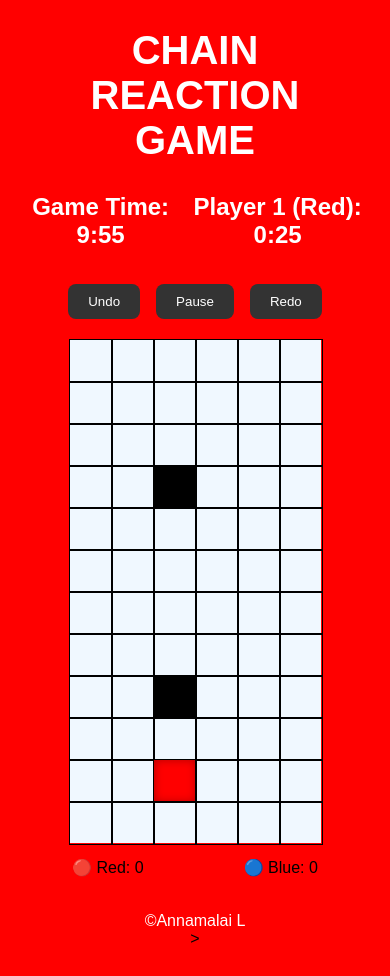
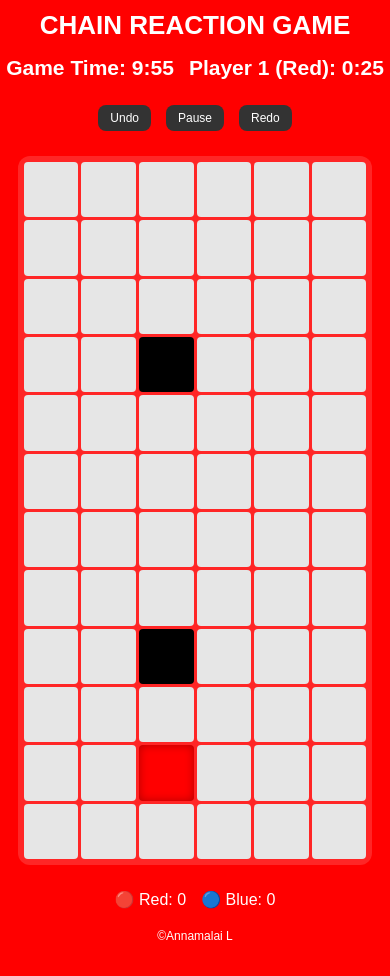
Before and after one commit to annamalail-dev/deltawd1, a plain HTML site: page index.html in a window 390 px wide. Drawn offline with Linux system fonts and the light colour scheme.

Commit message:
final changes updated

```diff
--- a/index.html
+++ b/index.html
@@ -7,6 +7,10 @@
     <link
       href="https://fonts.googleapis.com/css?family=Indie+Flower|Lobster"
       rel="stylesheet"
+    />
+    <meta
+      name="viewport"
+      content="width=device-width, initial-scale=1.0, maximum-scale=1.0, user-scalable=no"
     />
   </head>
   <body>
@@ -116,4 +120,3 @@
     <footer>&copy;Annamalai L</footer>
   </body>
 </html>
->
--- a/script.js
+++ b/script.js
@@ -26,10 +26,16 @@ function generateBomb() {
 
     valid = true;
 
-    // ❌ avoid teleport + adjacent
     let dirs = [
-      [0,0],[1,0],[-1,0],[0,1],[0,-1],
-      [1,1],[1,-1],[-1,1],[-1,-1]
+      [0, 0],
+      [1, 0],
+      [-1, 0],
+      [0, 1],
+      [0, -1],
+      [1, 1],
+      [1, -1],
+      [-1, 1],
+      [-1, -1],
     ];
 
     for (let [dr, dc] of dirs) {
@@ -47,7 +53,7 @@ function generateBomb() {
 
     if (valid) {
       bombCell = [r, c];
-      console.log("💣 Bomb:", r, c);
+      console.log("Bomb:", r, c);
     }
   }
 }
@@ -57,7 +63,6 @@ function explodeBomb(r, c) {
 
   for (let dr = -1; dr <= 1; dr++) {
     for (let dc = -1; dc <= 1; dc++) {
-
       let nr = r + dr;
       let nc = c + dc;
 
@@ -81,7 +86,7 @@ function explodeBomb(r, c) {
 
   bombCell = null;
 
-  console.log("💥 exploded");
+  console.log("exploded");
 }
 
 function saveState() {
@@ -186,7 +191,6 @@ function initBoard() {
         cell.classList.add("teleport");
       }
 
-      // 💣 bomb
       if (bombCell && r === bombCell[0] && c === bombCell[1]) {
         cell.classList.add("bomb");
       }
@@ -301,6 +305,8 @@ function explodeChain() {
     bombSound.currentTime = 0;
     bombSound.play();
 
+    let triggeredBomb = null;
+
     let dirs = [
       [1, 0],
       [-1, 0],
@@ -320,7 +326,7 @@ function explodeChain() {
 
         if (nr === teleportA[0] && nc === teleportA[1]) {
           targetR = teleportB[0];
-          targetC = teleportB[1]-1;
+          targetC = teleportB[1] - 1;
         } else if (nr === teleportB[0] && nc === teleportB[1]) {
           targetR = teleportA[0];
           targetC = teleportA[1] - 1;
@@ -337,14 +343,18 @@ function explodeChain() {
         else blueTotal++;
 
         if (bombCell && targetR === bombCell[0] && targetC === bombCell[1]) {
-          explodeBomb(targetR, targetC);
-          return;
+          triggeredBomb = [targetR, targetC];
+          continue;
         }
 
         if (targetCell.count >= getCapacity(targetR, targetC)) {
           queue.push([targetR, targetC]);
         }
       }
+    }
+
+    if (triggeredBomb) {
+      explodeBomb(triggeredBomb[0], triggeredBomb[1]);
     }
   }
 }
@@ -400,13 +410,32 @@ function checkWinner() {
       }, 300);
       return true;
     }
+
     if (blue && !red) {
       setTimeout(() => {
         alert("🔵 Blue Wins!");
         location.reload();
       }, 300);
+      return true;
+    }
+
+    if (!red && !blue) {
+      redTotal = 0;
+      blueTotal = 0;
+
+      document.getElementById("redCount").textContent = "🔴 Red: " + redTotal;
+      document.getElementById("blueCount").textContent =
+        "🔵 Blue: " + blueTotal;
+
+      setTimeout(() => {
+        alert("Everyone was wiped out! It's a Draw!");
+        location.reload();
+      }, 300);
+      return true;
     }
   }
+
+  return false;
 }
 
 let gameTime = 600;
--- a/styles.css
+++ b/styles.css
@@ -1,115 +1,122 @@
+* {
+  margin: 0;
+  padding: 0;
+  box-sizing: border-box;
+}
+
 body {
   min-height: 100vh;
   display: flex;
   flex-direction: column;
   align-items: center;
-  justify-content: flex-start;
   font-family: Arial, Helvetica, sans-serif;
   text-align: center;
-  padding: 20px;
-  box-sizing: border-box;
   background: red;
   transition: background 0.4s ease;
+  padding: 15px 10px;
+  font-size: clamp(14px, 1.5vw, 18px);
 }
 
-body.player1 {
-  background:red;
-}
-
-body.player2 {
-  background: blue;
-}
-.teleport {
-  background-color: black;
-}
-.bomb {
-  background-color: red;
-  box-shadow: inset 0 0 10px rgba(0,0,0,0.3);
-}
-.container {
-  display: grid;
-  background-color: aliceblue;
-  grid-template-columns: repeat(6, 42px);
-  grid-template-rows: repeat(12, 42px);
-  justify-content: center;
-  margin-top: 20px;
-}
-
-.cell {
-  width: 42px;
-  height: 42px;
-  border: 0.5px solid black;
-  position: relative;
-}
-
-.dot {
-  width: 8px;
-  height: 8px;
-  border-radius: 50%;
-  position: absolute;
-}
-
-.red {
-  background: red;
-}
-
-.blue {
-  background: blue;
-}
+body.player1 { background: red; }
+body.player2 { background: blue; }
 
 header {
-  color:white;
-  font-size: 40px;
+  color: white;
+  font-size: clamp(26px, 4vw, 42px);
   font-weight: bold;
+  margin-bottom: 15px;
 }
 
 .headings {
   display: flex;
-  gap: 20px;
-  color:white;
-  margin-top: 10px;
-  align-items: center;
+  gap: 15px;
+  color: white;
+  flex-wrap: wrap;
+  justify-content: center;
+  font-size: clamp(14px, 2.5vw, 20px);
+  margin-bottom: 25px;
 }
 
-#pausebtn {
-  margin-top: 15px;
-  padding: 10px 20px;
+.btns {
+  display: flex;
+  gap: 15px;
+  flex-wrap: wrap;
+  justify-content: center;
+  margin-bottom: 25px;
+}
+
+#pausebtn,
+#redobtn,
+#undobtn {
+  padding: clamp(6px, 1.5vw, 10px) clamp(12px, 2vw, 16px);
   border-radius: 8px;
   border: none;
   background: #333;
   color: white;
   cursor: pointer;
+  font-size: clamp(12px, 2vw, 14px);
 }
-#redobtn{
-  margin-top: 15px;
-  padding: 10px 20px;
-  border-radius: 8px;
-  border: none;
-  background: #333;
+
+.container {
+  display: grid;
+  width: min(95vw, 420px, 42vh);
+  aspect-ratio: 1 / 2;
+  grid-template-columns: repeat(6, 1fr);
+  grid-template-rows: repeat(12, 1fr);
+  gap: 3px;
+  padding: 6px;
+  border-radius: 12px;
+  background: rgba(255,255,255,0.15);
+  margin-bottom: 25px;
+}
+
+.cell {
+  background-color: #e6e6e6;
+  border-radius: 4px;
+  display: grid;
+  grid-template-columns: repeat(2, 1fr);
+  grid-template-rows: repeat(2, 1fr);
+  place-items: center;
+  padding: 3px;
+}
+
+.dot {
+  width: 65%;
+  aspect-ratio: 1 / 1;
+  border-radius: 50%;
+}
+
+.red { background: red; }
+.blue { background: blue; }
+
+.teleport { background: black; }
+
+.bomb {
+  background: red;
+  box-shadow: inset 0 0 10px rgba(0,0,0,0.3);
+}
+
+#scoreboard {
+  display: flex;
+  gap: clamp(20px, 5vw, 80px);
+  flex-wrap: wrap;
+  justify-content: center;
   color: white;
-  cursor: pointer;
+  font-size: clamp(16px, 3vw, 22px);
+  margin-bottom: 20px;
 }
-#undobtn {
-  margin-top: 15px;
-  padding: 10px 20px;
-  border-radius: 8px;
-  border: none;
-  background: #333;
+
+footer {
   color: white;
-  cursor: pointer;
+  font-size: clamp(12px, 2vw, 16px);
+  padding-bottom: 15px;
 }
-footer {
-  margin-top: 20px;
-  color: white;
+
+@media (max-width: 600px) {
+  body {
+    padding: 10px 5px;
+  }
+  .headings, #scoreboard {
+    gap: 15px;
+  }
 }
-#scoreboard{
-  display:flex;
-  flex-direction: row;
-  gap:100px;
-  margin:15px;
-}
-.btns{
-  display: flex;
-  flex-direction: row;
-  gap: 1rem;
-}
```
